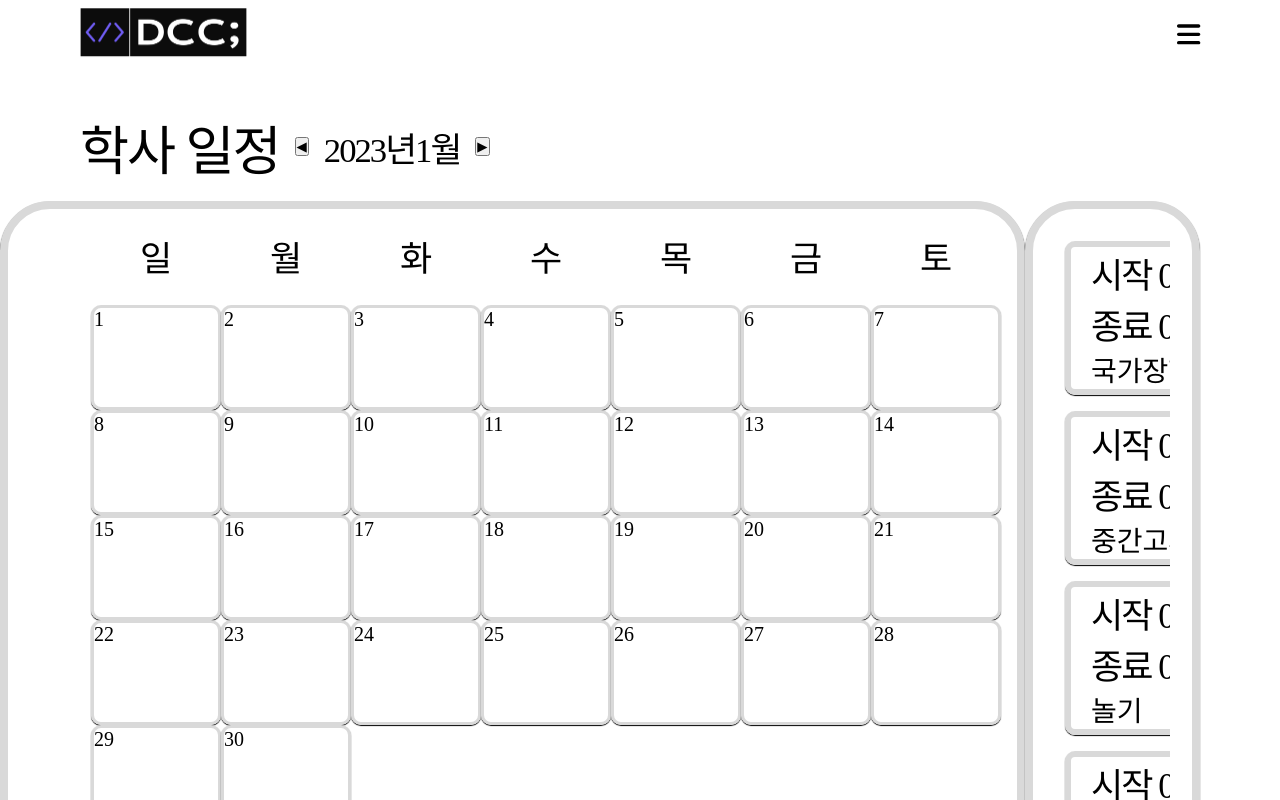
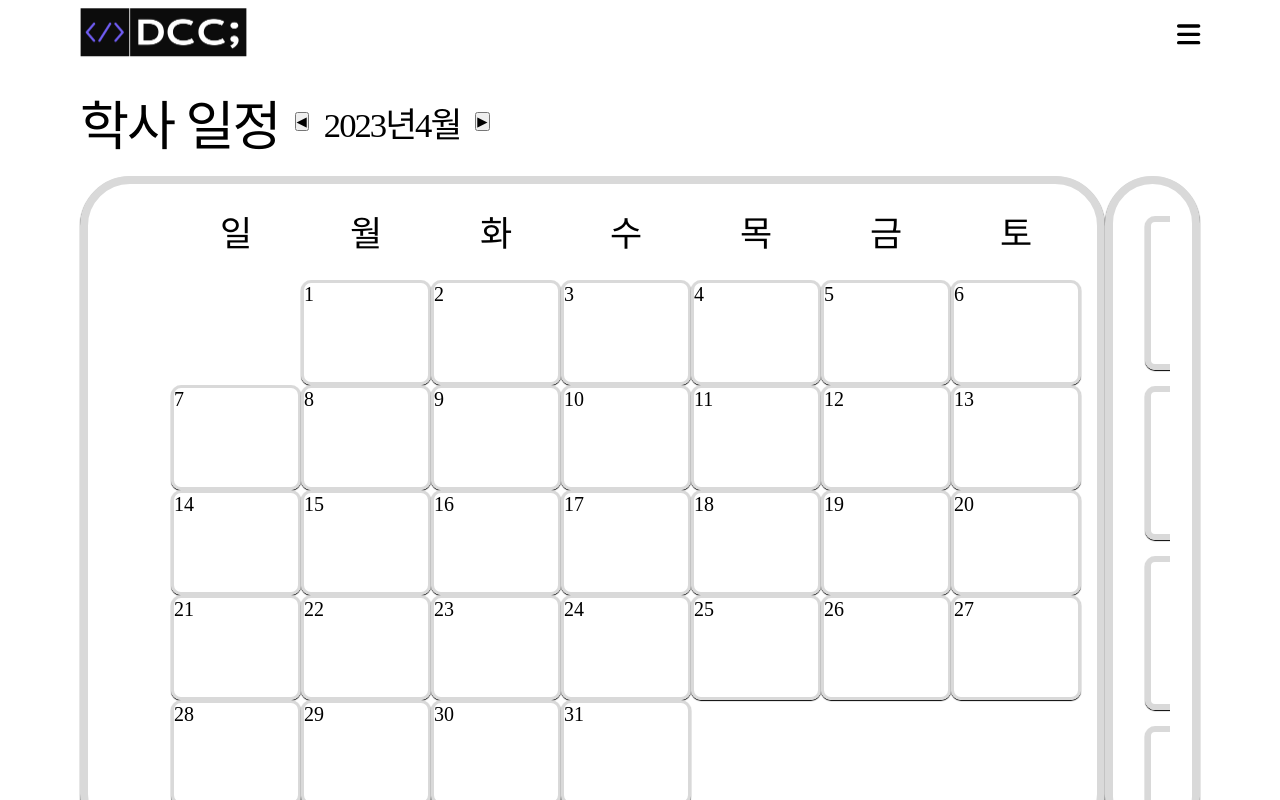
Before and after one commit to HarenKei/DCC_FE, a Next.js app: page /Schedule/Schedule in a window 1280 px wide. Shown: the top 800 px of the page. Built offline with nearby package versions, Linux system fonts and the light colour scheme.

Commit message:
Update Calendar

```diff
--- a/pages/Schedule/MonthControll.tsx
+++ b/pages/Schedule/MonthControll.tsx
@@ -2,22 +2,40 @@ import React, { useState } from 'react';
 import styled from 'styled-components';
 
 function MonthControll() {
-  var [currentMonth, setCurrentMonth] = useState(1); // 현재 월을 저장하는 State
+  var [currentDate, setCurrentDate] = useState(new Date());
+  var year = currentDate.getFullYear();
+  var month = currentDate.getMonth() + 1;
 
-  function handleNextMonth() { // 다음 월로 이동하는 함수
-    setCurrentMonth(currentMonth + 1);
+  function handleNextMonth() {
+    const nextMonthDate = new Date(
+      currentDate.getFullYear(),
+      currentDate.getMonth() + 1,
+      1
+    );
+    setCurrentDate(nextMonthDate);
   }
 
-  function handlePrevMonth() { // 이전 월로 이동하는 함수
-    setCurrentMonth(currentMonth - 1);
+  function handlePrevMonth() {
+    const prevMonthDate = new Date(
+      currentDate.getFullYear(),
+      currentDate.getMonth() - 1,
+      1
+    );
+    setCurrentDate(prevMonthDate);
   }
 
   return (
     <div>
       <ScheduleMonthControll>
-      <ScheduleControllBtnCss><button onClick={handlePrevMonth}>◀</button></ScheduleControllBtnCss>
-      <MonthControllCss>2023년{currentMonth}월</MonthControllCss>
-      <ScheduleControllBtnCss><button onClick={handleNextMonth}>▶</button></ScheduleControllBtnCss>
+        <ScheduleControllBtnCss>
+          <button onClick={handlePrevMonth}>◀</button>
+        </ScheduleControllBtnCss>
+        <MonthControllCss>
+          {year}년{month}월
+        </MonthControllCss>
+        <ScheduleControllBtnCss>
+          <button onClick={handleNextMonth}>▶</button>
+        </ScheduleControllBtnCss>
       </ScheduleMonthControll>
     </div>
   );
@@ -36,7 +54,7 @@ const ScheduleControllBtnCss = styled.div`
 
 const MonthControllCss = styled.div`
     font-size: 26pt;
-    font-weight: 150px;
+    font-weight: 150;
     letter-spacing: -2px;
 `;
 
--- a/pages/Schedule/Schedule.tsx
+++ b/pages/Schedule/Schedule.tsx
@@ -23,7 +23,7 @@ const ScheduleHeader = styled.div`
     display: flex;
     flex-direction: row;
     align-items: center;
-    margin-top: 50px;
+    margin-top: 25px;
     margin-left: 80px;
 `;
 
@@ -37,6 +37,7 @@ const ScheduleContainer = styled.div`
     display: flex;
     justify-content: row;
     height: 700px;
+
 `;
 
 export default Schedule;
--- a/pages/Schedule/ScheduleCalendar.tsx
+++ b/pages/Schedule/ScheduleCalendar.tsx
@@ -1,8 +1,49 @@
 import React from "react";
 import styled from "styled-components";
+import MonthControll from "./MonthControll";
 
-const ScheduleCalender = () => {
-    return(
+const ScheduleCalendar = () => {
+    const year = 2023;
+    const month = 4;
+
+    const getStartDayOfWeek = (year, month) => {
+      const date = new Date(year, month, 1);
+      return date.getDay();
+    };
+
+    const generateCalendar = (year, month) => {
+      const startDayOfWeek = getStartDayOfWeek(year, month);
+      const daysInMonth = new Date(year, month + 1, 0).getDate();
+
+      const calendar = [];
+      let week = [];
+
+      for (let i = 0; i < startDayOfWeek; i++) {
+        week.push(<EmptyContainer key={`empty-${i}`} />);
+      }
+
+      for (let day = 1; day <= daysInMonth; day++) {
+        week.push(<DateContainer key={day}>{day}</DateContainer>);
+
+        if (week.length === 7) {
+          calendar.push(<DateTableContainer key={calendar.length}>{week}</DateTableContainer>);
+          week = [];
+        }
+      }
+
+      if (week.length > 0) {
+        for (let i = week.length; i < 7; i++) {
+          week.push(<EmptyContainer key={`empty-${i}`} />);
+        }
+        calendar.push(<DateTableContainer key={calendar.length}>{week}</DateTableContainer>);
+      }
+
+      return calendar;
+    };
+
+    const calendar = generateCalendar(year, month);
+
+    return (
       <Calender>
         <DayTableContainer>
           <DayContainer>일</DayContainer>
@@ -13,46 +54,7 @@ const ScheduleCalender = () => {
           <DayContainer>금</DayContainer>
           <DayContainer>토</DayContainer>
         </DayTableContainer>
-        <DateTableContainer>
-            <DateConatainer>1</DateConatainer>
-            <DateConatainer>2</DateConatainer>
-            <DateConatainer>3</DateConatainer>
-            <DateConatainer>4</DateConatainer>
-            <DateConatainer>5</DateConatainer>
-            <DateConatainer>6</DateConatainer>
-            <DateConatainer>7</DateConatainer>
-        </DateTableContainer>
-        <DateTableContainer>
-            <DateConatainer>8</DateConatainer>
-            <DateConatainer>9</DateConatainer>
-            <DateConatainer>10</DateConatainer>
-            <DateConatainer>11</DateConatainer>
-            <DateConatainer>12</DateConatainer>
-            <DateConatainer>13</DateConatainer>
-            <DateConatainer>14</DateConatainer>
-        </DateTableContainer>
-        <DateTableContainer>
-            <DateConatainer>15</DateConatainer>
-            <DateConatainer>16</DateConatainer>
-            <DateConatainer>17</DateConatainer>
-            <DateConatainer>18</DateConatainer>
-            <DateConatainer>19</DateConatainer>
-            <DateConatainer>20</DateConatainer>
-            <DateConatainer>21</DateConatainer>
-        </DateTableContainer>
-        <DateTableContainer>
-            <DateConatainer>22</DateConatainer>
-            <DateConatainer>23</DateConatainer>
-            <DateConatainer>24</DateConatainer>
-            <DateConatainer>25</DateConatainer>
-            <DateConatainer>26</DateConatainer>
-            <DateConatainer>27</DateConatainer>
-            <DateConatainer>28</DateConatainer>
-        </DateTableContainer>
-        <DateTableContainer>
-            <DateConatainer>29</DateConatainer>
-            <DateConatainer>30</DateConatainer>
-        </DateTableContainer>
+        {calendar}
       </Calender>
     );
   };
@@ -61,8 +63,9 @@ const Calender = styled.div`
     padding: 1rem;
     background-color: white;
     margin: 1rem auto;
+    margin-left: 80px;
     width: 1100px;
-    heigth: 290px;
+    heigth: 360px;
 
     box-shadow: 0px 1px 1px black;
     max-width: 99%;
@@ -97,7 +100,7 @@ const DayContainer = styled.div`
     font-size: 35px;
 `;
 
-const DateConatainer = styled.div`
+const DateContainer = styled.div`
     font-size: 20px;
     width: 130px;
     height: 105px;
@@ -107,4 +110,10 @@ const DateConatainer = styled.div`
     border-radius: 10px;
 `;
 
-export default ScheduleCalender;
+const EmptyContainer = styled.div`
+    display:flex;
+    justify-content: center;
+    width: 130px;
+    height: 70px;
+`;
+export default ScheduleCalendar;
```
Lines whose indentation alone changed are shown as unchanged.
